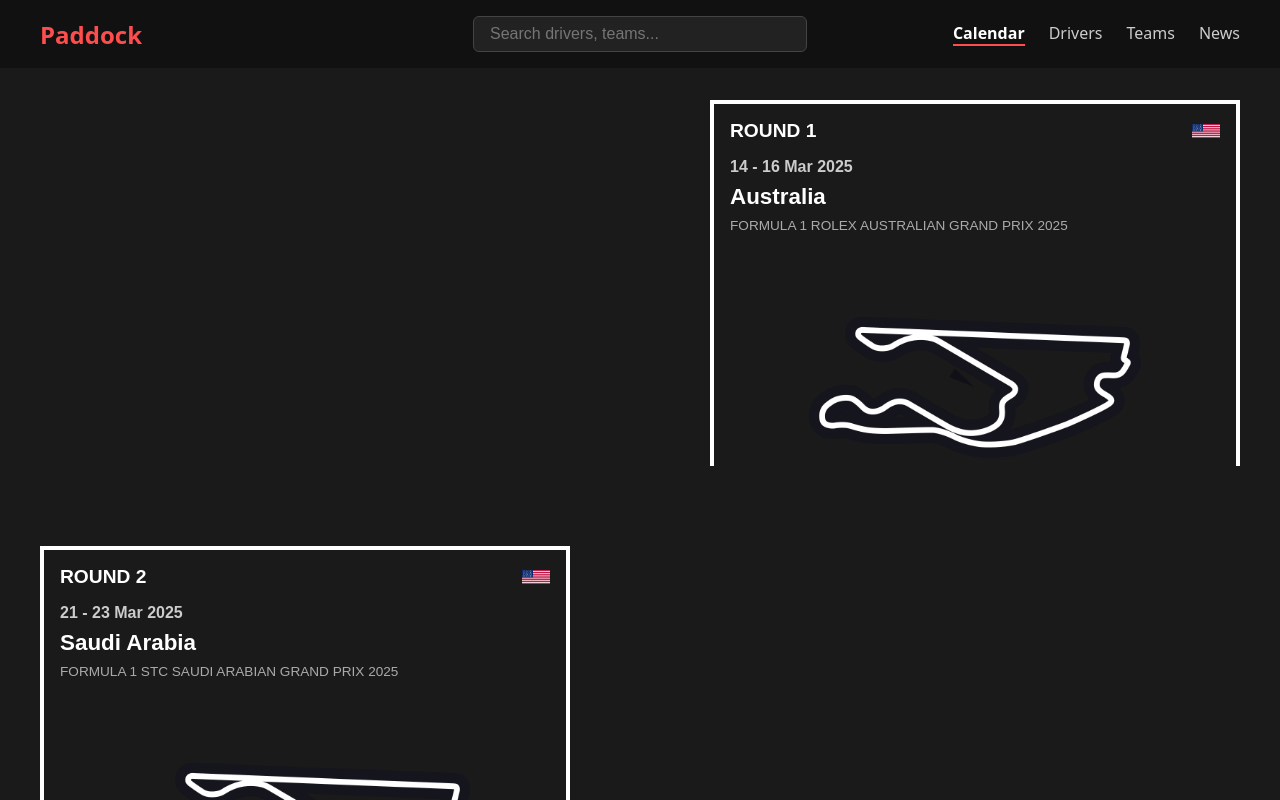
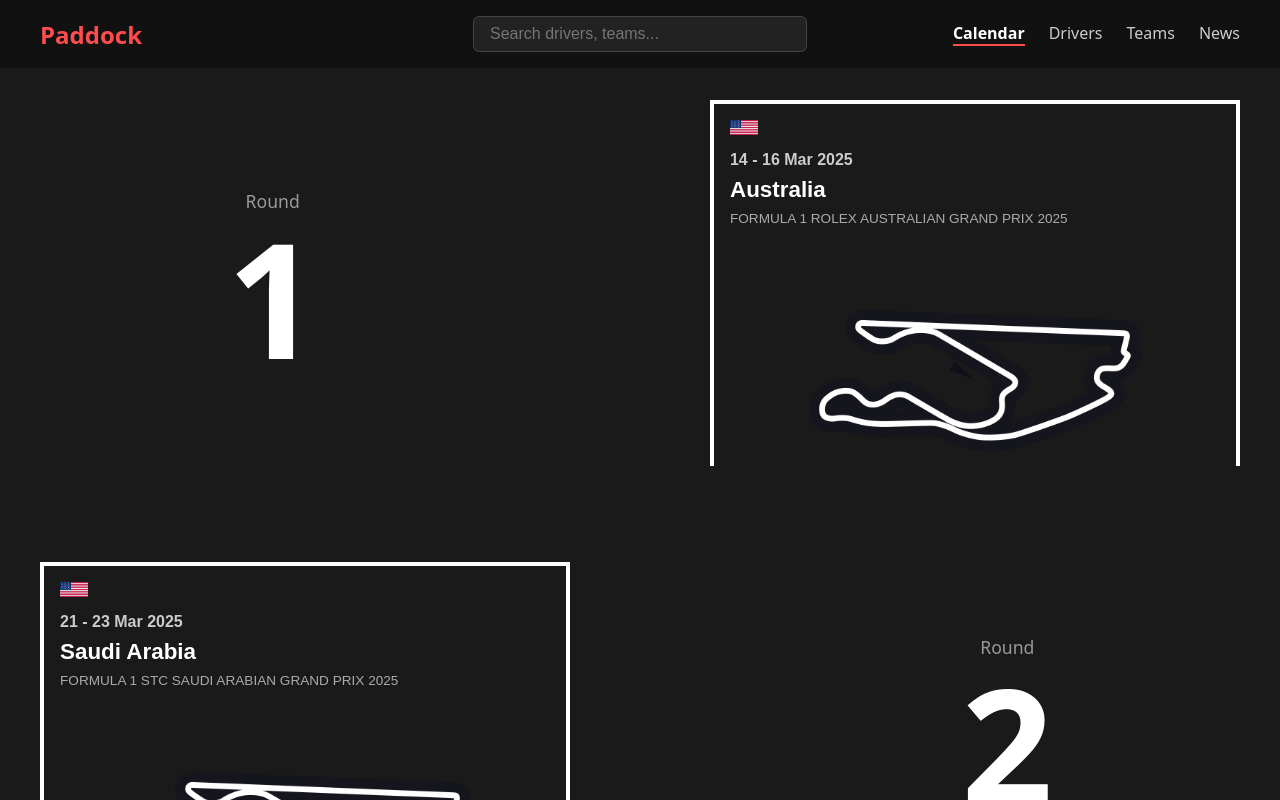
Before and after one commit to FranciscoJavierC/PaddockApp, a React (Vite) app in the folder paddock-frontend/: page /calendar in a window 1280 px wide. Shown: the top 800 px of the page. Built offline with nearby package versions, Linux system fonts and the light colour scheme.

Commit message:
Added round number next to grid box

```diff
--- a/paddock-frontend/src/components/RaceCalendar.jsx
+++ b/paddock-frontend/src/components/RaceCalendar.jsx
@@ -18,30 +18,51 @@ const raceData = [
     flag: "/assets/flags/USA.png",
     circuitMap: "/assets/circuits/miami-circuit.png",
   },
-  // ...add more races
+  // Add more races as needed
 ];
 
 const RaceCalendar = () => {
   return (
     <div className="calendarPage">
-      <div className="gridWrapper">
+      <div className="calendarContainer">
         {raceData.map((race, index) => (
+          <div className="gridRow" key={index}>
+            {/* Left side number (if grid is right-aligned) */}
+            {index % 2 === 0 && (
+              <div className="roundNumberOutside">
+                <div className="roundText">Round</div>
+                <div className="roundDigit">{race.round}</div>
+              </div>
+            )}
+
+            {/* Grid Box */}
             <div
-            key={index}
               className={`gridBox ${index % 2 === 0 ? "right" : "left"} ${
                 index > 0 ? "lower" : ""
               }`}
             >
               <div className="gridBoxContent">
                 <div className="gridBoxTop">
-                <span className="roundLabel">ROUND {race.round}</span>
                   <img src={race.flag} alt={`${race.name} flag`} className="flagIcon" />
                 </div>
                 <div className="dateRange">{race.dateRange}</div>
                 <div className="raceName">{race.name}</div>
                 <div className="raceTitle">{race.fullTitle}</div>
-              <img src={race.circuitMap} alt={`${race.name} circuit`} className="circuitMap" />
+                <img
+                  src={race.circuitMap}
+                  alt={`${race.name} circuit`}
+                  className="circuitMap"
+                />
               </div>
+            </div>
+
+            {/* Right side number (if grid is left-aligned) */}
+            {index % 2 !== 0 && (
+              <div className="roundNumberOutside">
+                <div className="roundText">Round</div>
+                <div className="roundDigit">{race.round}</div>
+              </div>
+            )}
           </div>
         ))}
         </div>
--- a/paddock-frontend/src/styles/RaceCalendar.css
+++ b/paddock-frontend/src/styles/RaceCalendar.css
@@ -4,14 +4,20 @@
   min-height: 100vh;
 }
 
-.gridWrapper {
-  display: flex;
-  flex-direction: column;
-  align-items: center;
-  gap: 3rem;
-  position: relative;
+.calendarContainer {
   max-width: 1200px;
   margin: 0 auto;
+  width: 100%;
+}
+
+.gridRow {
+  display: flex;
+  flex-direction: row;
+  align-items: center;
+  justify-content: flex-start;
+  gap: 2rem;
+  margin-bottom: 4rem;
+  position: relative;
 }
 
 .gridBox {
@@ -27,11 +33,11 @@
 }
 
 .gridBox.right {
-  align-self: flex-end;
+  margin-left: auto;
 }
 
 .gridBox.left {
-  align-self: flex-start;
+  margin-right: auto;
 }
 
 .gridBox.lower {
@@ -48,11 +54,6 @@
   display: flex;
   justify-content: space-between;
   align-items: center;
-}
-
-.roundLabel {
-  font-weight: bold;
-  font-size: 1.2rem;
 }
 
 .flagIcon {
@@ -85,3 +86,27 @@
   margin-top: 0.5rem;
   border-radius: 4px;
 }
+
+.roundNumberOutside {
+  display: flex;
+  flex-direction: column;
+  align-items: center;
+  justify-content: center;
+  min-width: 120px; /* slightly wider */
+  font-weight: bold;
+  color: #fff; /* Make it fully visible now */
+  margin: auto;
+}
+
+.roundText {
+  font-size: 1.1rem;
+  color: #999;
+  margin-bottom: 0.2rem;
+  font-weight: 500;
+}
+
+.roundDigit {
+  font-size: 10rem; /* bigger */
+  font-weight: 900; /* bolder */
+  line-height: 1;
+}
```
Lines whose indentation alone changed are shown as unchanged.
